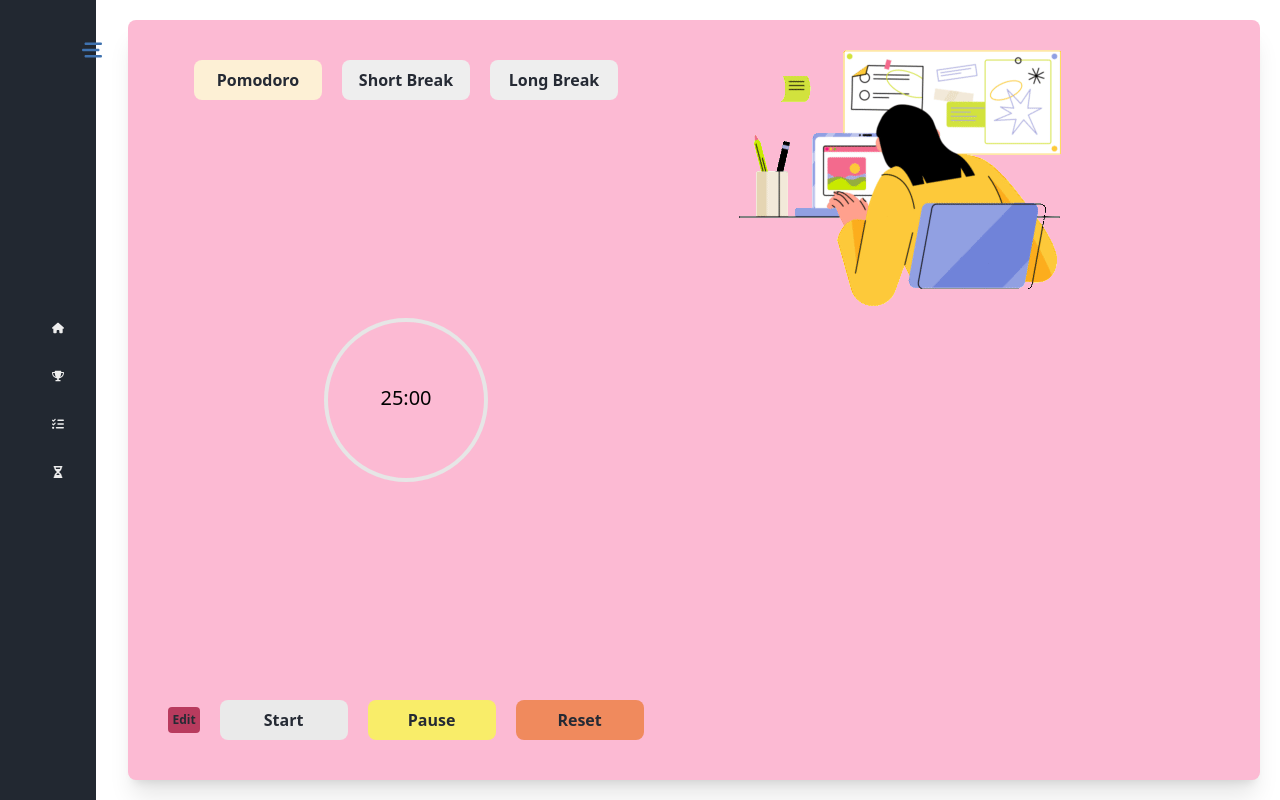
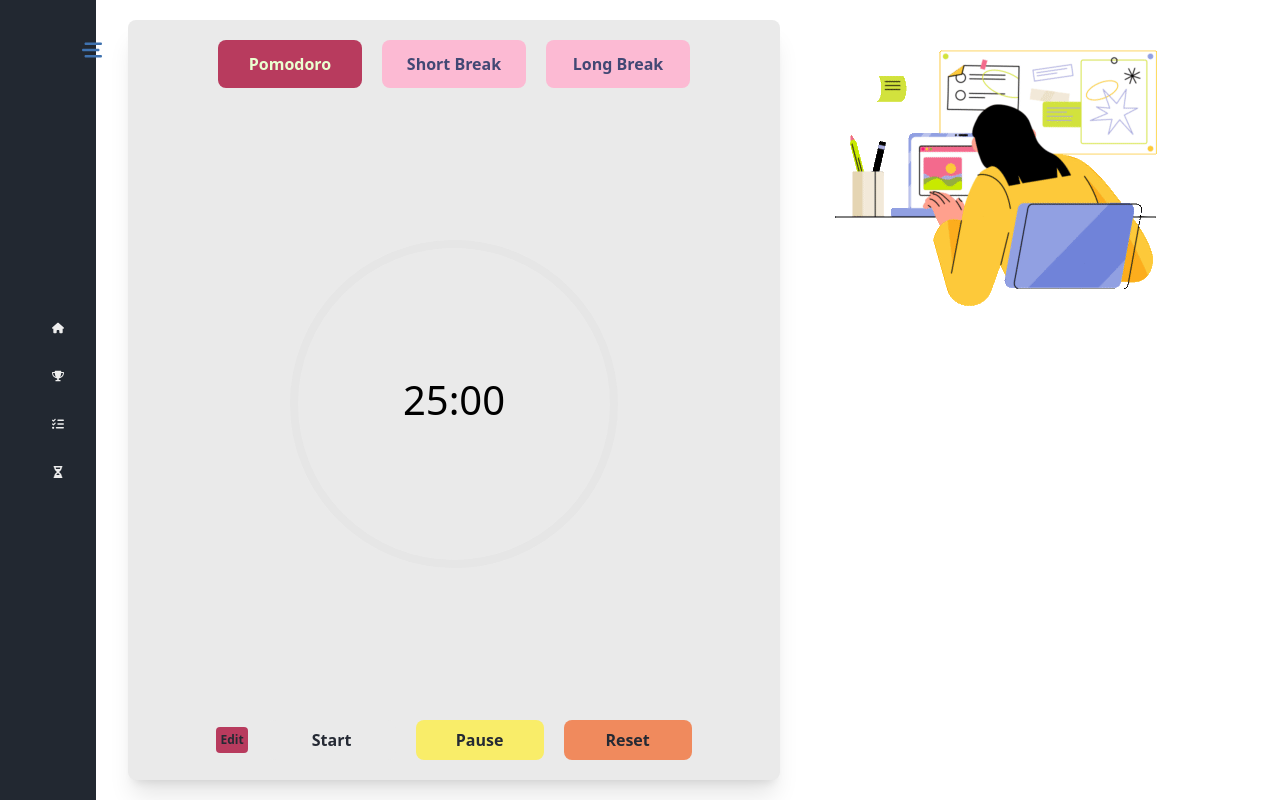
Before and after one commit to HitaBeeDev/Habitual, a React (Vite) app: page /Time-Tracker in a window 1280 px wide. Built offline with nearby package versions, Linux system fonts and the light colour scheme.

Commit message:
time tracker UI

```diff
--- a/src/Components/TimeTracker/TimeTrackerPage.jsx
+++ b/src/Components/TimeTracker/TimeTrackerPage.jsx
@@ -21,8 +21,8 @@
   } = useTimeTracker();
 
   return (
-    <div className="lg:mt-5 lg:mb-5 mt-20 w-full flex flex-col gap-5 lg:grid lg:grid-cols-12 bg-colorJ24 shadow-xl rounded-lg">
-      <div className="col-span-6 flex flex-col gap-5 justify-between p-10 items-center">
+    <div className="lg:mt-5 lg:mb-5 mt-20 w-full flex flex-col gap-5 lg:grid lg:grid-cols-12">
+      <div className="col-span-7 flex flex-col gap-5 shadow-xl rounded-lg justify-between p-5 items-center bg-colorJ12">
         <div className="flex flex-row gap-5 justify-center items-center">
           <button
             onClick={() => handleSessionChange("Pomodoro")}
@@ -47,7 +47,7 @@
         </div>
 
         <div className="relative flex flex-row justify-center items-center">
-          <svg width="200" height="200" viewBox="0 0 200 200">
+          <svg width="400" height="400" viewBox="0 0 200 200">
             <circle
               className="timer-circle-bg"
               stroke="#e6e6e6"
@@ -147,7 +147,7 @@
         </div>
       </div>
 
-      <div className="col-span-6 gap-5 overflow-auto">
+      <div className="col-span-5 gap-5 overflow-auto">
         <div>
           <img src={pomodoroImage} />
         </div>
--- a/src/Components/TimeTracker/TimeTrackerWidget.jsx
+++ b/src/Components/TimeTracker/TimeTrackerWidget.jsx
@@ -1,23 +1,15 @@
-import { useTimeTracker } from "../../ContextAPI/TimeTrackerContext";
-
 function TimeTrackerWidget() {
-  const { projects, formatTime, totalTimeStudied } = useTimeTracker();
-
   return (
     <div className="cursor-pointer p-3 bg-colorA4 rounded-md shadow-xl h-full">
       <div>
         <p>List of projects of the day:</p>
         <ul>
-          {projects.map((project, index) => (
-            <li className="flex flex-row justify-between" key={index}>
-              <p>{project.name}</p>
-              <p>{formatTime(project.timeLeft)}</p>
-            </li>
-          ))}
+          Lorem ipsum dolor sit amet consectetur adipisicing elit. Maiores
+          laboriosam neque amet molestiae. Aliquam perferendis a eos corporis.
+          Aut laudantium officia ipsum necessitatibus. Error tempore labore
+          fugiat, saepe mollitia quas?
         </ul>
       </div>
-
-      <p>You Studied Total: {formatTime(totalTimeStudied, true)}</p>
     </div>
   );
 }
--- a/src/ContextAPI/TimeTrackerContext.jsx
+++ b/src/ContextAPI/TimeTrackerContext.jsx
@@ -77,8 +77,8 @@
   };
 
   const getTabClassName = (type) => {
-    return `text-md font-semibold w-32 text-center flex flex-col items-center justify-center h-10 rounded-lg text-colorJ10 ${
-      sessionType === type ? "bg-colorA2" : "bg-colorA3"
+    return `text-md font-semibold w-36 text-center flex flex-col items-center justify-center h-12 rounded-lg text-colorJ1 ${
+      sessionType === type ? "bg-colorJ15 text-colorJ5" : "bg-colorJ24"
     }`;
   };
 
```
